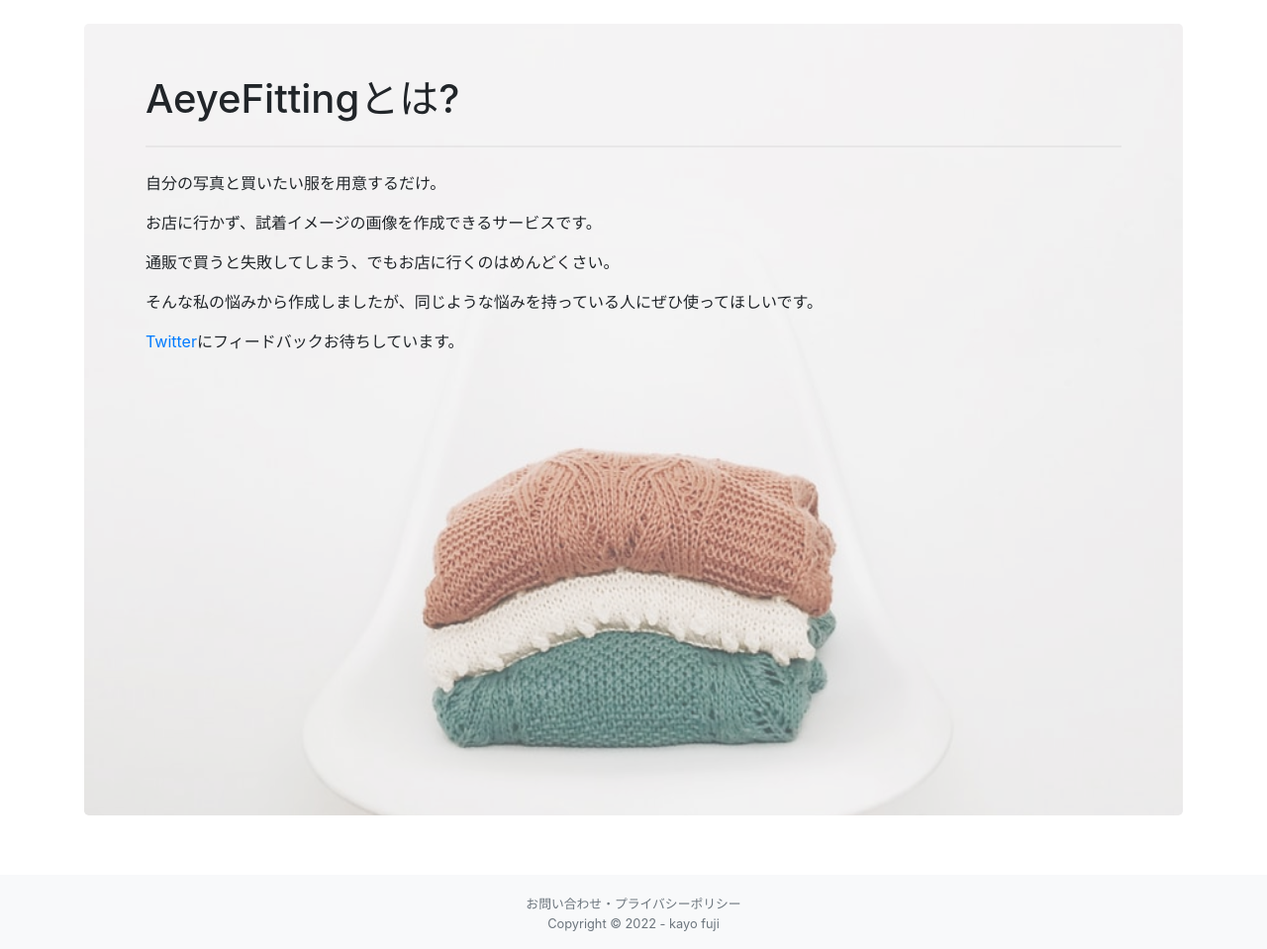
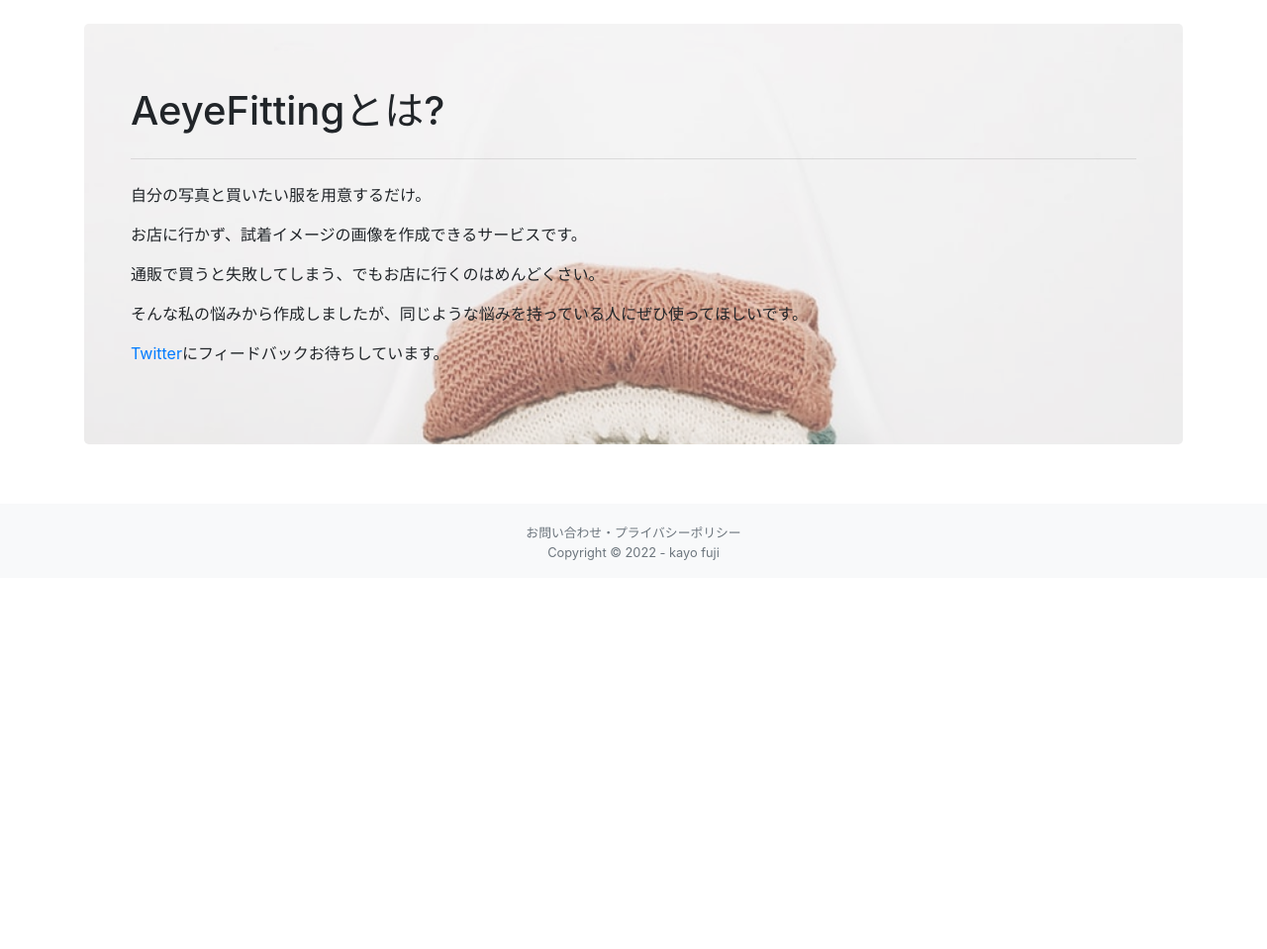
Before and after one commit to kayofujii/ai_fitting, a Django app: page /about in a window 1280 px wide. Shown: the part 56-1015 px from the top of the page at 99% size. After the commit the page ends 622 px from the top, so only its background shows below. Run offline with Django 3.2, Linux system fonts and the light colour scheme.

Commit message:
css修正

```diff
--- a/static/style.css
+++ b/static/style.css
@@ -1,6 +1,5 @@
 .jumbotron-extend {
-    height: 100vh;
-    min-height: 350px;
+    min-height: 300px;
     margin-bottom: 60px;
     background: url("images/clothes_top.jpeg") no-repeat center center;
     background-size: cover;
@@ -15,16 +14,7 @@
     background-color:rgba(255,255,255,0.5);
     background-blend-mode:lighten;
 }
-.jumbotron-container {
-    position: relative;
-    top: 50%;
-    -webkit-transform: translateY(-50%);
-    -ms-transform: translateY(-50%);
-    transform: translateY(-50%);
-    padding-left: 30px;
-    padding-right: 30px;
-    padding-bottom: 400px;
-}
+
 .message {
     position: absolute;
 }
--- a/templates/about.html
+++ b/templates/about.html
@@ -4,7 +4,7 @@
 {% block content %}
 <br>
 <div class="jumbotron jumbotron-extend">
-    <div class="container-fluid jumbotron-container">
+    <div class="container-fluid">
         <h1 class="display-5">AeyeFittingとは?</h1>
         <hr class="my-4">
         <p>自分の写真と買いたい服を用意するだけ。</p>
```
Also changed, not shown: 1 other file.
